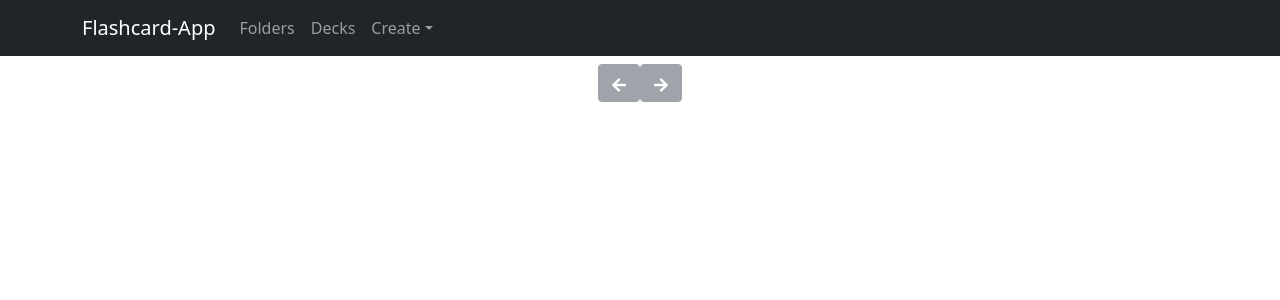
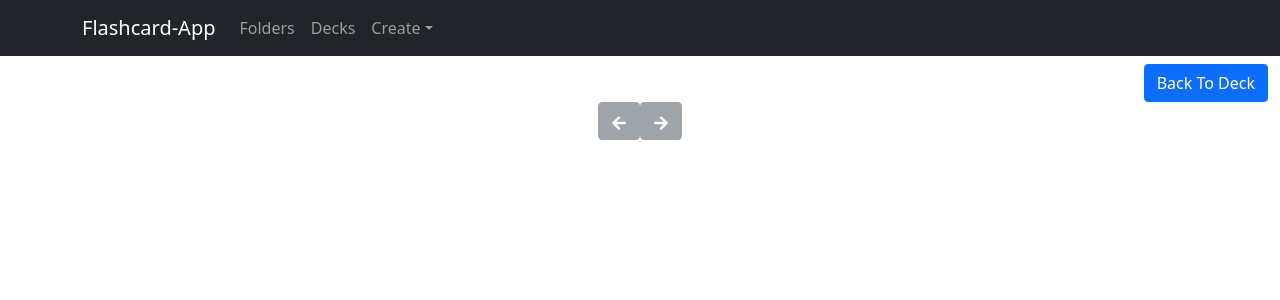
Before and after one commit to CharlieEllenbecker/Flashcard-App, a React (Create React App) app in the folder client/: page /decks/study/1 in a window 1280 px wide. Shown: the top 300 px of the page. Built offline with nearby package versions, Linux system fonts and the light colour scheme; no server answers; sample sign-in values are in the browser's storage.

Commit message:
added button to go back to deck from study deck

```diff
--- a/client/src/components/ConfirmDeleteModal.js
+++ b/client/src/components/ConfirmDeleteModal.js
@@ -1,10 +1,14 @@
 import { Button, Modal } from 'react-bootstrap';
-import { useNavigate } from 'react-router-dom';
+import { useNavigate, useParams } from 'react-router-dom';
+import { useDispatch } from 'react-redux';
 import { deleteSelectedDeck } from '../state/actions/deckActions';
 import { deleteSelectedFolder } from '../state/actions/folderActions';
+import axios from 'axios';
 
 const ConfirmDeleteModal = ({ type, handleClose, shouldShow }) => {
     const navigate = useNavigate();
+    const dispatch = useDispatch();
+    const { id} = useParams();
 
     const handleDeleteDeck = async (e) => {
         e.preventDefault();
@@ -22,7 +26,7 @@ const ConfirmDeleteModal = ({ type, handleClose, shouldShow }) => {
 
     const handleDeleteFolder = async (e) => {
 		e.preventDefault();
-		handleCloseConfirmDelete();
+		handleClose();
 		await axios
 			.delete(`/api/folders/${id}`, { headers: { 'x-auth-token': localStorage['x-auth-token'] } })
 			.then(response => {
--- a/client/src/components/StudyDeck.js
+++ b/client/src/components/StudyDeck.js
@@ -1,7 +1,7 @@
 import { useState, useEffect } from 'react';
 import { Button } from 'react-bootstrap';
 import { useSelector, useDispatch } from 'react-redux';
-import { useParams } from 'react-router-dom';
+import { useParams, useNavigate } from 'react-router-dom';
 import axios from 'axios';
 import { setSelectedDeck, setCurrentCardIndex } from '../state/actions/deckActions';
 import Page from './Page';
@@ -12,10 +12,10 @@ import { FaArrowRight, FaArrowLeft } from 'react-icons/fa';
 const StudyDeck = () => {
     const [hasNextCard, setHasNextCard] = useState(false);
     const [hasPrevCard, setHasPrevCard] = useState(false);
-    const { isStudying } = useSelector((state) => state.deckReducer);
     const { selectedDeck } = useSelector((state) => state.deckReducer);
     const { currentCardIndex } = useSelector((state) => state.deckReducer);
     const { id } = useParams();
+    const navigate = useNavigate();
     const dispatch = useDispatch();
 
     const handlePrevCard = (e) => {
@@ -26,6 +26,11 @@ const StudyDeck = () => {
     const handleNextCard = (e) => {
         e.preventDefault();
         dispatch(setCurrentCardIndex(currentCardIndex + 1));
+    }
+
+    const handleBackToDeck = (e) => {
+        e.preventDefault();
+        navigate(`/decks/${id}`);
     }
 
     const fetchDeck = async () => {
@@ -48,6 +53,9 @@ const StudyDeck = () => {
         <>
             <PrivateNavbar />
             <Page title={selectedDeck.name} description={selectedDeck.description}>
+                <div className="center right">
+                    <Button variant="primary" onClick={handleBackToDeck}>Back To Deck</Button>
+                </div>
                 <div className="center">
                     <Button className="side-buttons" variant={hasPrevCard ? "primary" : "secondary"} onClick={handlePrevCard} disabled={!hasPrevCard}>
                         <FaArrowLeft />
```
